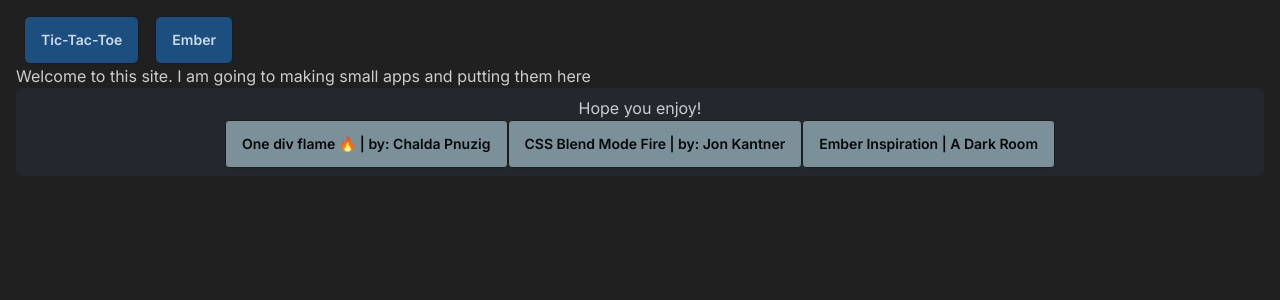
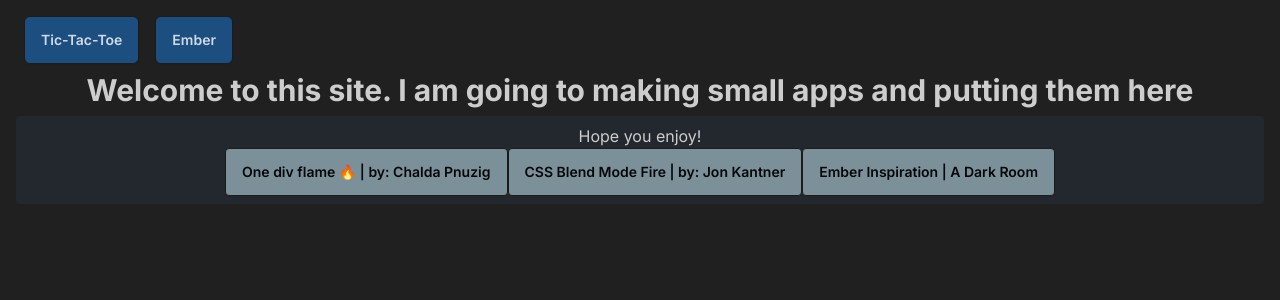
Before and after one commit to WilliamLeaver/Applets, a Next.js app: page / in a window 1280 px wide. Shown: the top 300 px of the page. Built offline with nearby package versions, Linux system fonts and the light colour scheme.

Commit message:
updated site intro and slight adjustment to styling for tic-tac-toe

```diff
--- a/app/page.tsx
+++ b/app/page.tsx
@@ -6,7 +6,7 @@ export default function Home() {
   return (
     <main className="relative">
 
-      <div>Welcome to this site. I am going to making small apps and putting them here</div>
+      <div className='text-3xl text-center font-bold p-2'>Welcome to this site. I am going to making small apps and putting them here</div>
 
     </main>
   )
--- a/app/tictactoe/page.tsx
+++ b/app/tictactoe/page.tsx
@@ -55,7 +55,6 @@ const Page = () => {
 
 
     }
-
     const CheckWin = () => {
         if (!(Game.board.includes(0))) {
             console.log("GG no re")
@@ -87,7 +86,7 @@ const Page = () => {
                 <div className='text-lg font-bold w-1/3 text-center'>
                     {turn == true ? ("X's turn") : ("O's turn")}
                 </div>
-                <div className="w-1/3 text-center font-bold text-lg place-items-center">X wins: {scoreX} | O wins: {scoreO}</div>
+                <div className="w-1/3 text-center font-bold text-2xl sm:text-lg place-items-center">X wins: {scoreX} | O wins: {scoreO}</div>
             </div>
             {win == true ? (
             <div className='md:w-1/4 mb-2 text-center font-bold text-xl text-primary-content rounded-md'>
```
